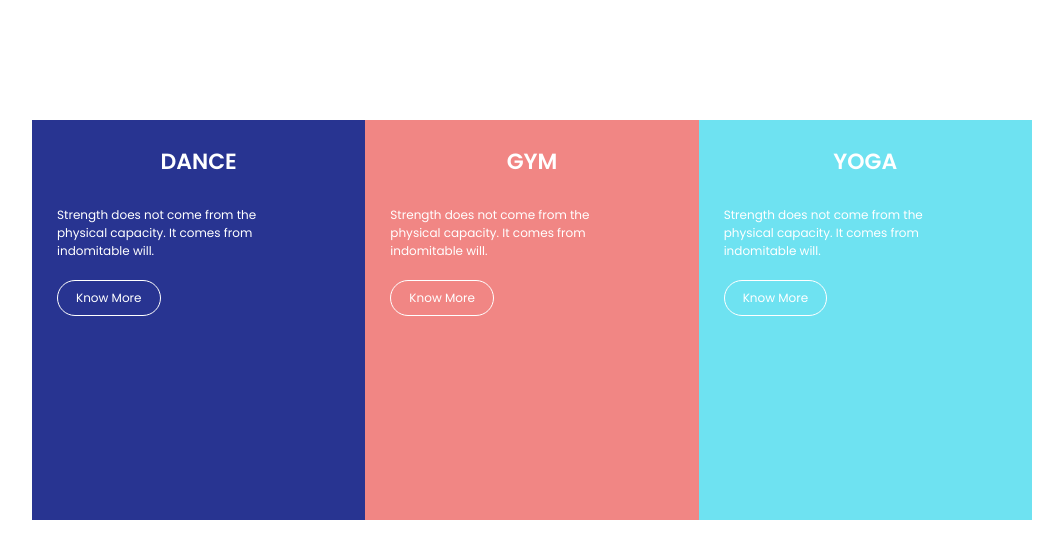
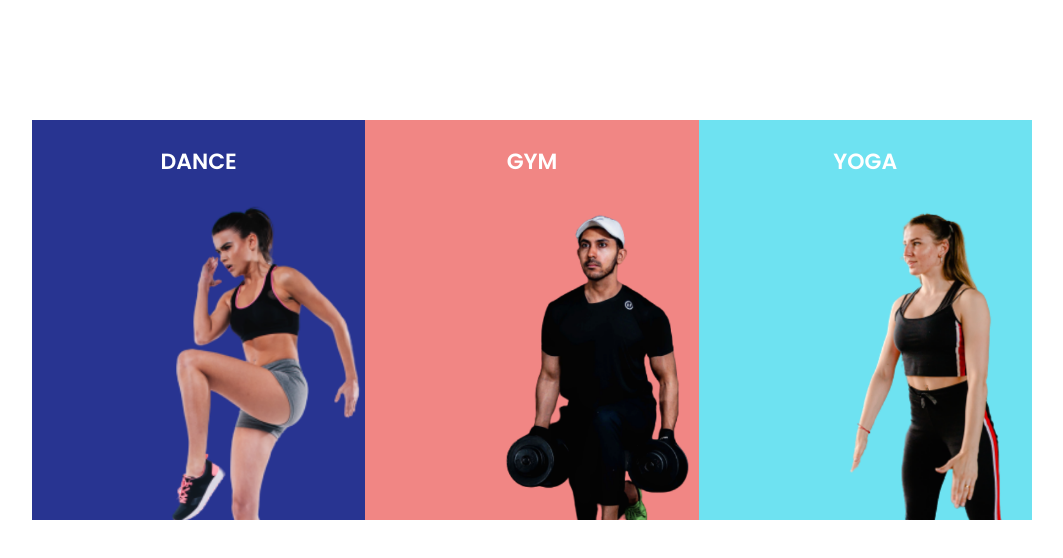
Before and after one commit to CJR85/flex-image-gallery, a plain HTML site: page index.html in a window 1280 px wide. Shown: the whole page, without its empty margins (108-1171 px from the left). Drawn offline with Linux system fonts and the light colour scheme.

Commit message:
Add images and style transitions.

```diff
--- a/index.html
+++ b/index.html
@@ -18,6 +18,7 @@
           </p>
           <button type="button">Know More</button>
         </div>
+        <img src="images/img1.png" />
       </div>
       <div class="col">
         <h2>GYM</h2>
@@ -28,6 +29,7 @@
           </p>
           <button type="button">Know More</button>
         </div>
+        <img src="images/img2.png" />
       </div>
       <div class="col">
         <h2>YOGA</h2>
@@ -38,6 +40,7 @@
           </p>
           <button type="button">Know More</button>
         </div>
+        <img src="images/img3.png" />
       </div>
     </div>
   </body>
--- a/style.css
+++ b/style.css
@@ -20,6 +20,8 @@
   color: #fff;
   box-sizing: border-box;
   padding: 25px;
+  position: relative;
+  transition: 0.6s;
 }
 
 .col:nth-child(1) {
@@ -44,6 +46,7 @@ h2 {
   max-width: 230px;
   font-size: 12px;
   margin: 28px 0;
+  display: none;
 }
 
 .caption button {
@@ -57,3 +60,14 @@ h2 {
   cursor: pointer;
   font-size: 12px;
 }
+
+.col img {
+  width: 200px;
+  position: absolute;
+  right: 0;
+  bottom: 0;
+}
+
+.col:hover {
+  flex-grow: 2.5;
+}
```
